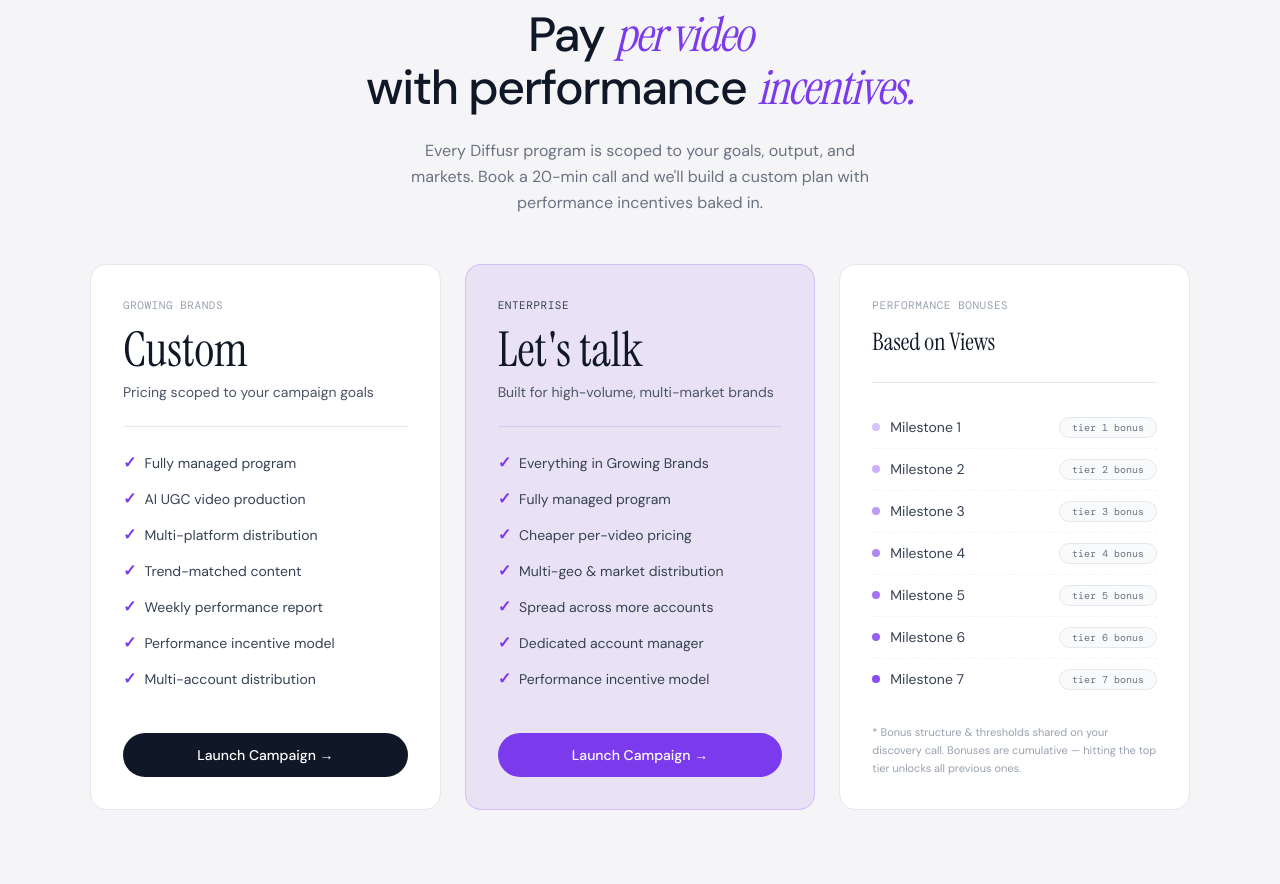
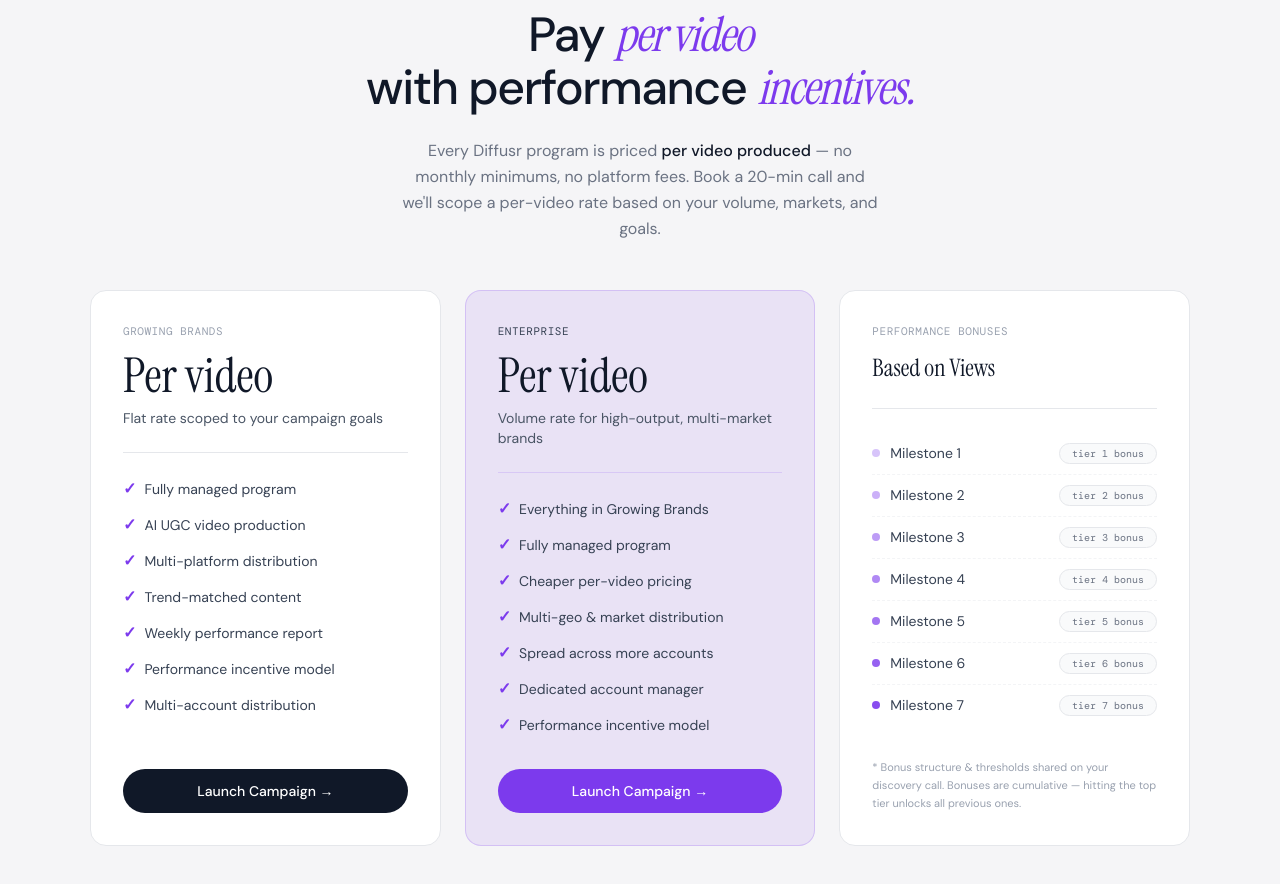
Before and after one commit to Eva-AI-Talent/ai-ugc-landing, a Next.js app: page / in a window 1280 px wide. Shown: the part 5980-6864 px from the top of the page. Built offline with nearby package versions, Linux system fonts and the light colour scheme.

Commit message:
Reinforce per-video pricing model across pricing section
Update body copy and both tier cards to lead with the
per-video pricing model, making it clearer that costs
scale with output rather than being a flat subscription.

```diff
--- a/src/components/Pricing.tsx
+++ b/src/components/Pricing.tsx
@@ -78,9 +78,10 @@ export default function Pricing() {
           viewport={{ once: true }}
           className="font-sans text-base text-gray-500 text-center max-w-[480px] mx-auto mt-6 leading-relaxed"
         >
-          Every Diffusr program is scoped to your goals, output, and markets.
-          Book a 20-min call and we&apos;ll build a custom plan with performance
-          incentives baked in.
+          Every Diffusr program is priced{" "}
+          <span className="text-gray-900 font-medium">per video produced</span>{" "}
+          — no monthly minimums, no platform fees. Book a 20-min call and we&apos;ll
+          scope a per-video rate based on your volume, markets, and goals.
         </motion.p>
 
         {/* Tier Cards */}
@@ -96,9 +97,9 @@ export default function Pricing() {
             <p className="font-mono text-[11px] text-gray-400 tracking-wider">
               GROWING BRANDS
             </p>
-            <p className="font-serif text-5xl text-gray-900 mt-3">Custom</p>
+            <p className="font-serif text-5xl text-gray-900 mt-3">Per video</p>
             <p className="font-sans text-sm text-gray-600 mt-2">
-              Pricing scoped to your campaign goals
+              Flat rate scoped to your campaign goals
             </p>
             <div className="border-t border-gray-200 my-6" />
             <ul className="space-y-3 flex-1">
@@ -130,9 +131,9 @@ export default function Pricing() {
             <p className="font-mono text-[11px] text-gray-700 tracking-wider">
               ENTERPRISE
             </p>
-            <p className="font-serif text-5xl text-gray-900 mt-3">Let&apos;s talk</p>
+            <p className="font-serif text-5xl text-gray-900 mt-3">Per video</p>
             <p className="font-sans text-sm text-gray-600 mt-2">
-              Built for high-volume, multi-market brands
+              Volume rate for high-output, multi-market brands
             </p>
             <div className="border-t border-[#7c3aed]/15 my-6" />
             <ul className="space-y-3 flex-1">
```
